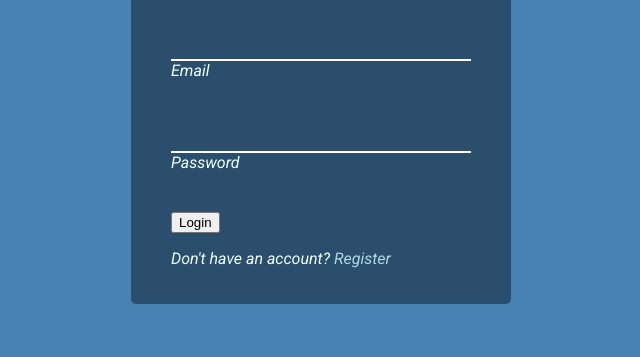
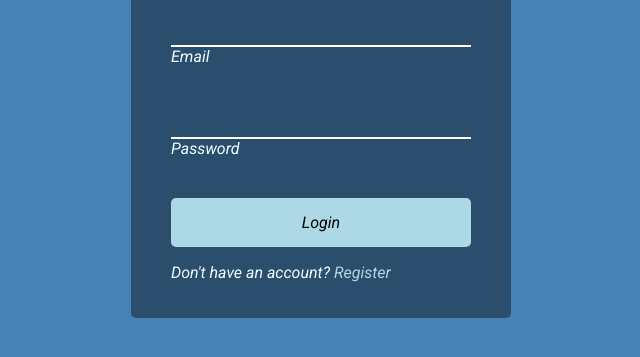
Before and after one commit to ZbigniewKulczynski1984/login-form21_9_22, a plain HTML site: page index.html in a window 1280 px wide. Shown: the part 299-656 px from the top of the page, without its empty margins (319-959 px from the left). Drawn offline with Linux system fonts and the light colour scheme; a web font is replaced by a local one.

Commit message:
button styled

```diff
--- a/css/style.css
+++ b/css/style.css
@@ -32,6 +32,26 @@ body {
     color: lightblue
 }
 
+.btn {
+    cursor: pointer;
+    display: inline-block;
+    width: 100%;
+    background-color: lightblue;
+    padding: 15px;
+    font-family: inherit;
+    font-size: 16px;
+    border: 0;
+    border-radius: 5px;
+}
+
+.btn:focus {
+    outline: 0;
+}
+
+.btn:active {
+    transform: scale(0.98);
+}
+
 .form-control {
     position: relative;
     margin: 20px 0 40px;
```
